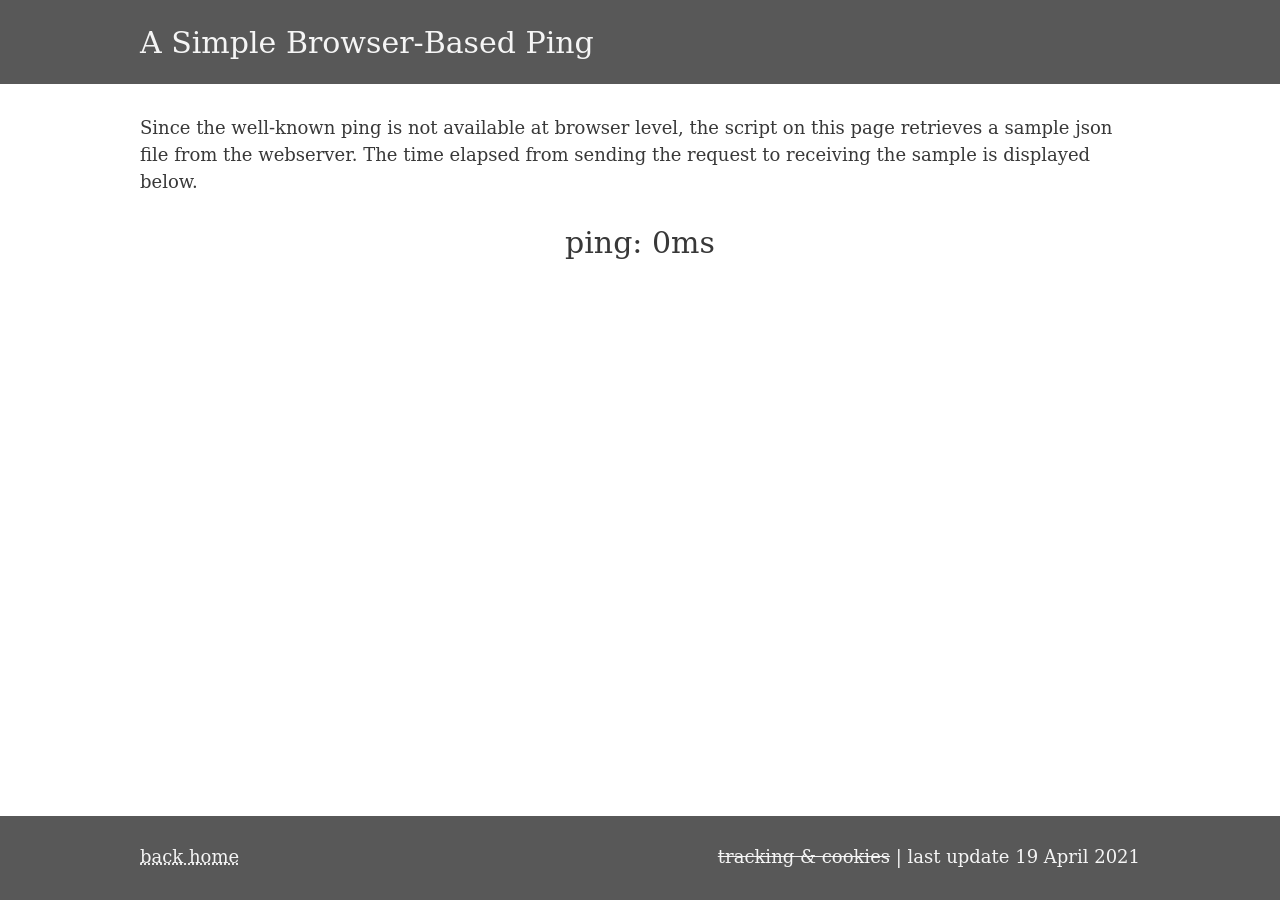
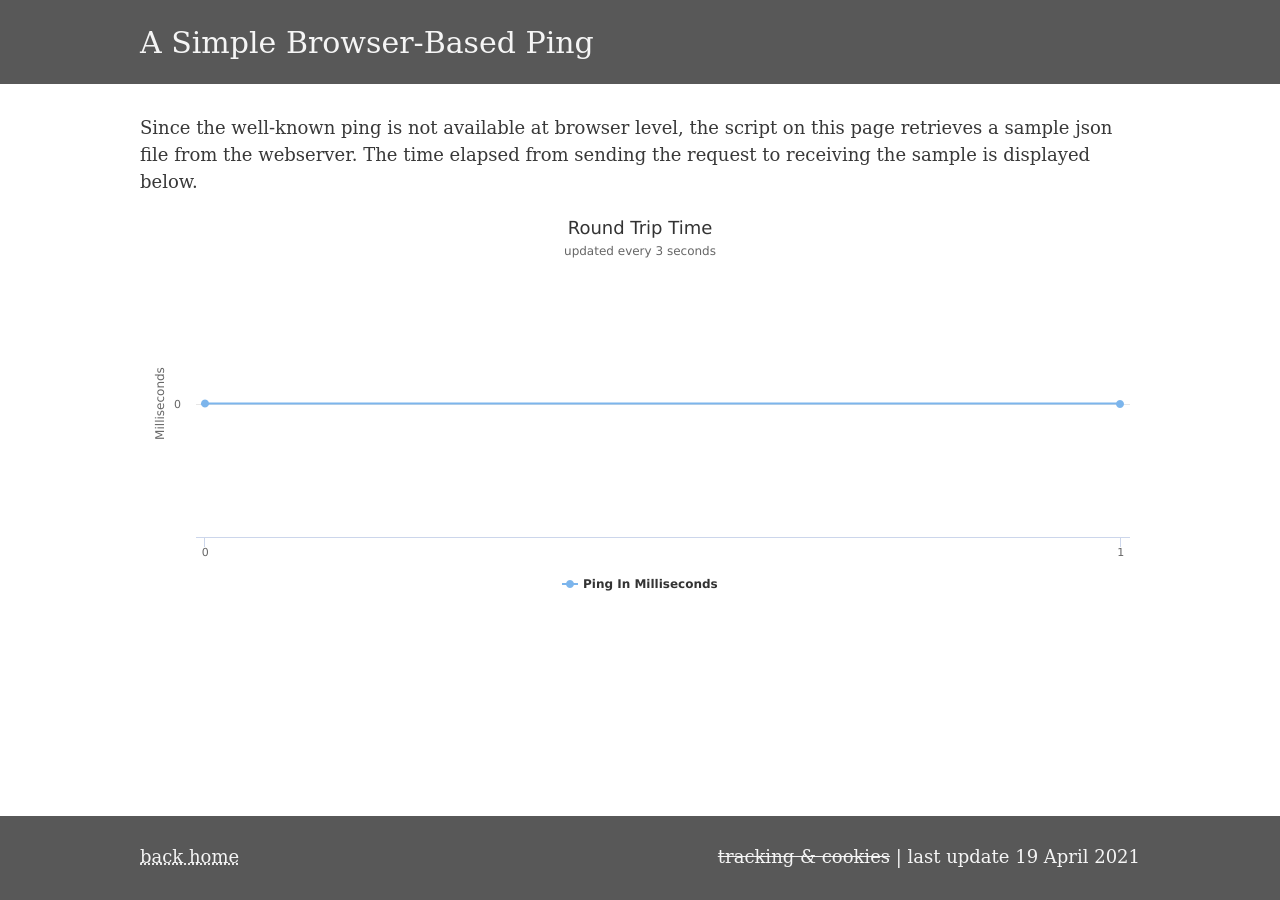
Before and after one commit to ZackDev/zackdev.github.io, a Jekyll site: the page built from _posts/2020-09-19-a-simple-browser-based-ping.md, in a window 1280 px wide. Built offline with Jekyll 4.4.1, drawn with Linux system fonts in a browser that asks for light colours.

Commit message:
upgraded ping to use a chart

```diff
--- a/_posts/2020-09-19-a-simple-browser-based-ping.md
+++ b/_posts/2020-09-19-a-simple-browser-based-ping.md
@@ -8,6 +8,6 @@ archived: true
 ---
 Since the well-known ping is not available at browser level, the script on this page retrieves a sample json file from the webserver. The time elapsed from sending the request to receiving the sample is displayed below.
 
-{% include ping.html %}
+{% include chart.html name="ping_chart" %}
 
 {% include javascript.html src="/assets/js/ping.js" %}
--- a/_sass/ping.scss
+++ /dev/null
@@ -1,8 +0,0 @@
-#ping_wrapper {
-  text-align: center;
-}
-
-#ping_output {
-  font-size: 30px;
-  display: inline-block;
-}
--- a/assets/css/style.scss
+++ b/assets/css/style.scss
@@ -3,5 +3,4 @@
 @import "theme_colors";
 @import "main";
 @import "morse";
-@import "ping";
 @import "rouge-highlighter";
--- a/assets/js/ping.js
+++ b/assets/js/ping.js
@@ -1,10 +1,9 @@
-function run_ping(interval, target_url, target_div){
-  target_div.innerHTML = '';
-  ping(target_url, target_div)
-  setInterval(ping, interval, target_url, target_div);
+function run_ping(interval, target_url, dataset){
+  ping(target_url, dataset)
+  setInterval(ping, interval, target_url, dataset);
 };
 
-function ping(target_url, target_div){
+function ping(target_url, dataset){
   var http_request = new XMLHttpRequest();
   target_url += '?r=' + Date.now(); /* prevent json file from getting cached */
   http_request.responseType = "json";
@@ -12,7 +11,7 @@ function ping(target_url, target_div){
     if (this.readyState == 4) {
       if (this.status == 200) {
         let time_elapsed = Date.now() - now_ms;
-        target_div.innerHTML = 'ping: ' + time_elapsed + 'ms';
+        dataset.addPoint(time_elapsed, true, false);
       }
       else {
         console.log('ping.js: request completed with status code: ' + this.status);
@@ -24,12 +23,42 @@ function ping(target_url, target_div){
   http_request.send(null);
 };
 
+const init_chart = (interval, target_url) => {
+  let chart = Highcharts.chart('ping_chart', {
+      chart: {
+        type: 'line'
+      },
+      title: {
+        text: 'Round Trip Time'
+      },
+      subtitle: {
+        text: `updated every ${interval/1000} seconds`
+      },
+      xAxis: [{
+        crosshair: true,
+        allowDecimals: false
+      }],
+      yAxis: [{
+        title: {
+          text: 'Milliseconds'
+        },
+        crosshair: true
+      }],
+      series: [{
+        name: 'Ping In Milliseconds'
+      }],
+      credits: {
+        enabled: false
+      }
+  });
+  run_ping( interval, target_url, chart.series[0]);
+}
+
+
 const init_ping = function init_ping() {
   let interval = 3000;
   let target_url = "/assets/json/dummy.json";
-  let target_div = document.getElementById("ping_output");
-
-  run_ping(interval, target_url, target_div);
+  init_chart(interval, target_url);
 };
 
 new Init(init_ping);
```
